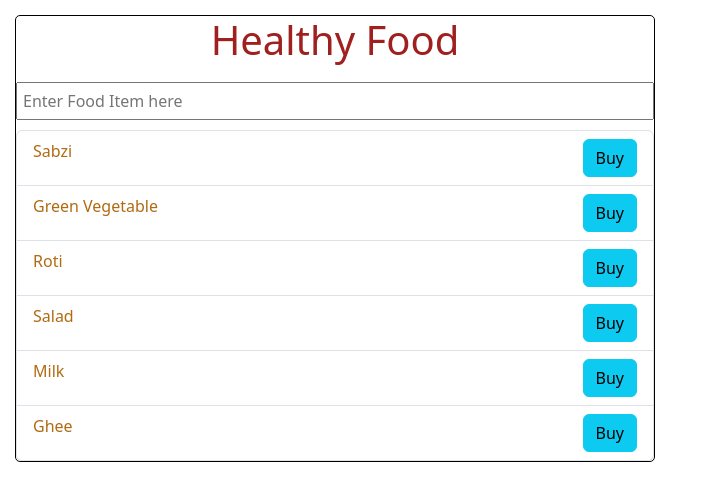
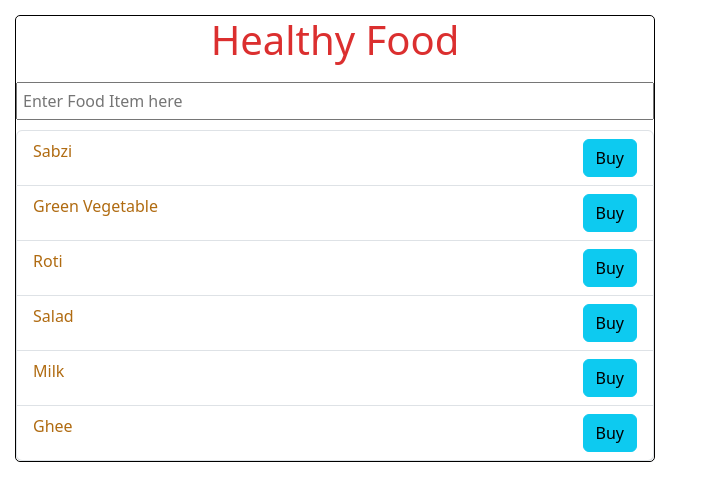
Before and after one commit to md1saquib1234/React, a React (Vite) app in the folder 18 Fragments/learning-fragment/: page / in a window 1280 px wide. Shown: the top 500 px of the page, without its empty margins (0-703 px from the left). Built offline with nearby package versions, Linux system fonts and the light colour scheme.

Commit message:
fix: update color of food-heading to match design specifications

```diff
--- a/18 Fragments/learning-fragment/src/App.css
+++ b/18 Fragments/learning-fragment/src/App.css
@@ -1,5 +1,5 @@
 
 .food-heading {
- color: rgb(160, 31, 31);
+ color: rgb(219, 47, 47);
  text-align: center;
 }
```
